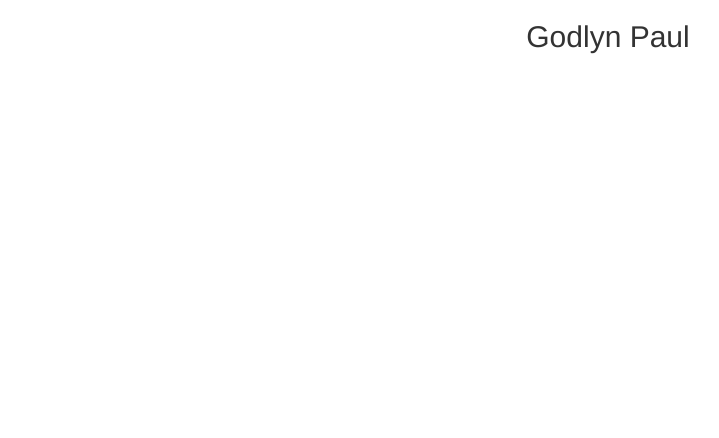
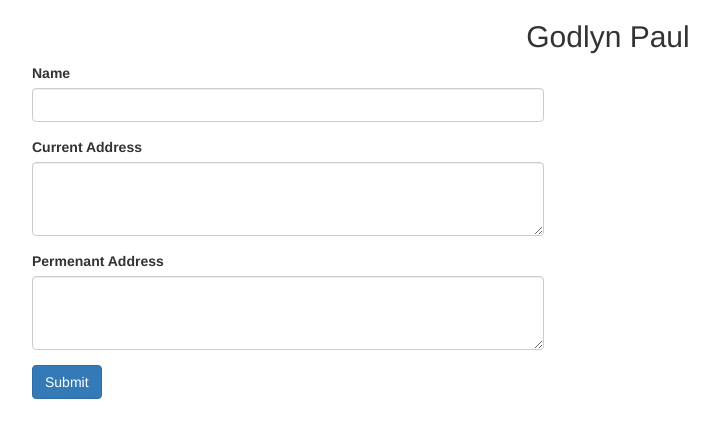
Before and after one commit to GodlynPaul/gain-angular-plus, an Angular app: page / in a window 1280 px wide. Shown: the top 438 px of the page, without its empty margins (32-751 px from the left). Built offline with nearby package versions, Linux system fonts and the light colour scheme.

Commit message:
Template driven forms

```diff
--- a/src/app/app.component.css
+++ b/src/app/app.component.css
@@ -0,0 +1,4 @@
+.employeeRegistration{
+	padding:0% 5%;
+	width:50%;
+}
--- a/src/app/app.component.html
+++ b/src/app/app.component.html
@@ -1,3 +1,7 @@
 <div style="text-align:center">
   <h2>Godlyn Paul</h2>
 </div>
+
+<div class="employeeRegistration">
+  <app-emp-registration> </app-emp-registration>
+</div>
--- /dev/null
+++ b/src/app/emp-registration/emp-registration.component.css
@@ -0,0 +1,3 @@
+.form-control.ng-touched.ng-invalid{
+	border: 1px solid red;
+}
--- /dev/null
+++ b/src/app/emp-registration/emp-registration.component.html
@@ -0,0 +1,28 @@
+<form #empRegForm="ngForm" (ngSubmit)="empRegFormSave(empRegForm)">
+
+	<div class="form-group">
+		<label for="empName"> Name </label>
+		<input id="empName" type="text" class="form-control"
+			required minlength="5" maxlength="20"
+			ngModel name="empName" #empName="ngModel" (change)="regValidation(empName)">
+		<div class="alert alert-danger" *ngIf="empName.invalid && empName.touched">
+			<div *ngIf="empName.errors.required">Name is mandatory</div>
+			<div *ngIf="empName.errors.minlength">
+				Current length is {{empName.errors.minlength.actualLength}}
+				but min length required is {{empName.errors.minlength.requiredLength}}
+			</div>
+		</div>
+	</div>
+
+	<div class="form-group">
+		<label for="curAdress">Current Address</label>
+		<textarea ngModel name="curAddress" rows="3" cols="50" class="form-control"> </textarea>
+	</div>
+
+	<div class="form-group">
+		<label for="perAddress">Permenant Address</label>
+		<textarea ngModel name="perAddress" rows="3" cols="50" class="form-control"></textarea>
+	</div>
+
+	<button class="btn btn-primary">Submit</button>
+</form>
--- /dev/null
+++ b/src/app/emp-registration/emp-registration.component.ts
@@ -0,0 +1,21 @@
+import { Component, OnInit } from '@angular/core';
+
+
+@Component({
+	selector: 'app-emp-registration',
+	templateUrl: './emp-registration.component.html',
+	styleUrls: ['./emp-registration.component.css']
+})
+export class EmpRegistrationComponent implements OnInit {
+	constructor() {}
+	ngOnInit() {}
+
+	regValidation(formControl){
+		console.log(formControl);
+	}
+	empRegFormSave(formGroup){
+		console.log(formGroup)
+		console.log("Form value accessed using the formGroup: "+ formGroup.value.empName);
+	}
+
+}
```
Also changed, not shown: src/app/app.module.ts (+6 -2 lines), 1 other file (tests, documents, lock files or other folders).
